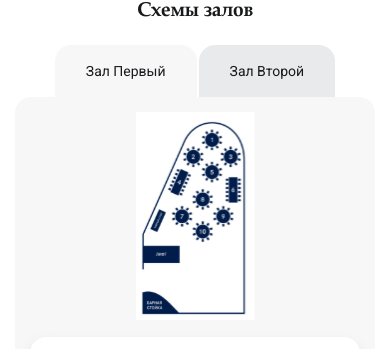
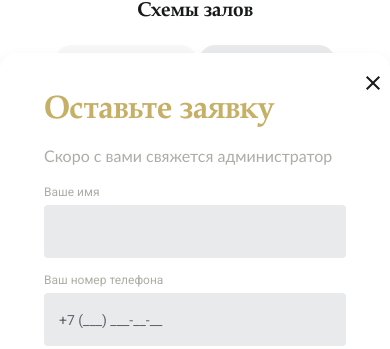
Before and after one commit to Michael3468/vue-test-task, a Vue app: page / in a window 390 px wide. Both pictures are taken after a click on the button "Позвонить". Shown: the part 495-844 px from the top of the page. Built offline with nearby package versions, Linux system fonts and the light colour scheme.

Commit message:
feat(hsmodal): add HSModal component

```diff
--- a/src/App.vue
+++ b/src/App.vue
@@ -2,10 +2,13 @@
 import { RouterView } from 'vue-router'
 import HSHeader from './components/HSHeader.vue'
 import HSFooter from './components/HSFooter.vue'
+import HSModal from './components/HSModal/HSModal.vue';
 </script>
 
 <template>
   <HSHeader />
+
+  <HSModal />
 
   <div class="content">
     <RouterView />
--- a/src/assets/base.css
+++ b/src/assets/base.css
@@ -24,6 +24,7 @@
   --tab-background-active: var(--color-second);
   --tab-content: var(--color-second);
 
+  /* TODO: rename fonts main/second */
   --font-family-roboto: 'Roboto', sans-serif;
   --font-family-p052: 'P052', sans-serif;
   --font-family-lato: 'Lato', sans-serif;
--- /dev/null
+++ b/src/assets/js/constants.js
@@ -0,0 +1,3 @@
+export const constants = {
+  modalToggleClass: 'modal_visible',
+};
--- a/src/components/HSButtonCall.vue
+++ b/src/components/HSButtonCall.vue
@@ -1,5 +1,16 @@
+<script setup lang="ts">
+import { constants } from '@/assets/js/constants';
+import toggleModal from './HSModal/toggleModal';
+
+</script>
+
 <template>
-  <button class="call-button">Позвонить</button>
+  <button
+    class="call-button"
+    @click="toggleModal('.js-modal', `${constants.modalToggleClass}`)"
+  >
+    Позвонить
+  </button>
 </template>
 
 <style>
--- a/src/components/HSHallsScheme.vue
+++ b/src/components/HSHallsScheme.vue
@@ -1,6 +1,9 @@
 <script setup lang="ts">
 import { ref } from 'vue';
 import HSButtonOutlined from './HSButtonOutlined.vue';
+
+import toggleModal from './HSModal/toggleModal';
+import { constants } from '@/assets/js/constants';
 
 let activeTab = ref(1);
 
@@ -113,7 +116,9 @@ const selectTab = (tabId: number) => {
 
           <div class="halls-scheme-tab-content-buttons">
             <div class="halls-scheme-tab-content-button">
-              <HSButtonOutlined text="Забронировать" :isOutlined=false />
+              <HSButtonOutlined
+                text="Забронировать"
+                :isOutlined=false @click="toggleModal('.js-modal', `${constants.modalToggleClass}`)"/>
             </div>
             <HSButtonOutlined text="Посмотреть галерею"/>
           </div>
--- a/src/components/HSHeader.vue
+++ b/src/components/HSHeader.vue
@@ -4,6 +4,9 @@ import HSBurger from './HSBurger.vue';
 import HSButtonCall from './HSButtonCall.vue';
 import HSButtonSocial from './HSButtonSocial.vue';
 import HSNavBar from './HSNavBar.vue';
+
+import toggleModal from './HSModal/toggleModal';
+import { constants } from '@/assets/js/constants';
 </script>
 
 <template>
@@ -42,7 +45,12 @@ import HSNavBar from './HSNavBar.vue';
 
             <div class="header-phone">
               <p class="header-phone__number">+7 (123) 45-67-89</p>
-              <p class="header-phone__button">Перезвоните мне</p>
+              <p
+                class="header-phone__button"
+                @click="toggleModal('.js-modal', `${constants.modalToggleClass}`)"
+              >
+                Перезвоните мне
+              </p>
             </div>
           </div>
         </div>
@@ -176,5 +184,6 @@ header {
   font-family: var(--font-family-roboto);
   font-size: 15px;
   text-decoration-line: underline;
+  cursor: pointer;
 }
 </style>
--- /dev/null
+++ b/src/components/HSModal/HSModal.vue
@@ -0,0 +1,279 @@
+<script setup lang="ts">
+import { ref, onMounted } from 'vue';
+
+import inputMaskPhone from './inputMaskPhone';
+import toggleModal from './toggleModal';
+import HSButtonOutlined from '../HSButtonOutlined.vue';
+
+import { constants } from '@/assets/js/constants';
+
+
+let modalWidth = ref<number>(0);
+let modalTop = ref<number>(window.innerHeight / 2);
+const phoneInputRef = ref<HTMLInputElement | null>(null);
+const modalRef = ref<HTMLElement | null>(null);
+const modalWindowHeight = 250;
+
+const getModalWidth = () => {
+  if (modalRef.value) {
+    modalWidth.value = modalRef.value.offsetWidth;
+    console.log(modalRef.value.offsetHeight);
+  }
+}
+
+const phoneInputClass = 'js-modal-input-phone';
+
+const getScreenCenterOnScroll = () => {
+  window.addEventListener('scroll', function() {
+    const screenCenter = Math.floor(window.scrollY + window.innerHeight / 2);
+
+    modalTop.value = screenCenter;
+  });
+}
+onMounted(() => {
+  getModalWidth();
+  inputMaskPhone(`.${phoneInputClass}`);
+
+  getScreenCenterOnScroll();
+});
+
+const bookHall = () => {
+  console.log('book hall');
+  // book hall code
+
+  toggleModal('.js-modal', `${constants.modalToggleClass}`);
+}
+</script>
+
+<template>
+<div
+  class="modal js-modal"
+  :style="`transform: translateX(-${modalWidth / 2}px); top: ${modalTop - modalWindowHeight}px`"
+  ref="modalRef"
+>
+  <img
+    class="modal-close-button"
+    src="/src/assets/img/modal-close-x.svg"
+    alt="кнопка закрытия модального окна"
+    @click="toggleModal('.js-modal', `${constants.modalToggleClass}`)"
+  >
+
+  <div class="modal-top">
+    <div class="modal-info">
+      <p class="modal-caption">Оставьте заявку</p>
+      <p class="modal-caption-text">Скоро с вами свяжется администратор</p>
+    </div>
+
+    <div class="modal-inputs">
+      <label class="modal-input-label">
+        Ваше имя
+        <input class="modal-input" type="text">
+      </label>
+
+      <label class="modal-input-label">
+        Ваш номер телефона
+        <input
+          :class="`modal-input ${phoneInputClass}`"
+          type="text"
+          placeholder="+7 (___) ___-__-__"
+          ref="phoneInputRef"
+        >
+      </label>
+    </div>
+  </div>
+
+  <div class="modal-bottom">
+    <p class="modal-bottom-text">
+      Нажимая на кнопку «Отправить», Вы соглашаетесь<br /> с
+      <a class="modal-bottom-text-link" href="change_me">Политикой конфиденциальности</a>
+    </p>
+
+    <div class="modal-bottom-button">
+      <HSButtonOutlined text="Забронировать" :isOutlined=false @click="bookHall"/>
+    </div>
+  </div>
+
+</div>
+</template>
+
+<style>
+.modal {
+  visibility: hidden;
+  position: absolute;
+  width: 100%;
+  max-width: 543px;
+  padding: 18px 5px 60px 5px;
+
+  background-color: var(--color-third);
+  top: 50%;
+  left: 50%;
+  z-index: 9999;
+
+  border-radius: var(--border-radius-big);
+  box-shadow: 0px 8px 16px 0px rgba(34, 35, 36, 0.10);
+}
+
+@media screen and (min-width: 414px) {
+  .modal {
+    padding: 18px 18px 60px 39px;
+  }
+}
+
+@media screen and (min-width: 960px) {
+  .modal {
+    width: 100%;
+    max-width: 843px;
+  }
+}
+
+.modal.modal_visible {
+  display: flex;
+  visibility: visible;
+  flex-direction: column;
+}
+
+.modal-close-button {
+  margin-left: auto;
+  width: 24px;
+  height: 24px;
+  cursor: pointer;
+}
+
+.modal-top {
+  display: flex;
+  flex-direction: column;
+  margin-bottom: 9px;
+  margin-left: auto;
+  margin-right: auto;
+}
+
+@media screen and (min-width: 960px) {
+  .modal-top {
+    display: flex;
+    flex-direction: row;
+    justify-content: space-between;
+    transform: translateY(-6px);
+    margin-bottom: 0px;
+    margin-left: 0;
+    margin-right: 0;
+  }
+}
+
+.modal-caption {
+  color: var(--color-main);
+  font-family: var(--font-family-p052);
+  font-size: 32px;
+  font-weight: 700;
+  line-height: 32px;
+  margin-bottom: 15px;
+}
+
+.modal-caption-text {
+  color: var(--color-fourth);
+  font-family: var(--font-family-lato);
+  font-size: 16px;
+  line-height: 28px;
+}
+
+.modal-info,
+.modal-inputs,
+.modal-bottom-text,
+.modal-bottom-button {
+  max-width: 335px;
+  min-width: 302px;
+}
+
+.modal-inputs {
+  display: flex;
+  flex-direction: column;
+  margin: 15px 0;
+  gap: 15px 0;
+}
+
+@media screen and (min-width: 960px) {
+  .modal-inputs {
+    margin-top: 5px;
+    margin-bottom: 9px;
+    margin-right: 64px;
+  }
+}
+
+
+.modal-input-label {
+  display: flex;
+  flex-direction: column;
+  color: var(--color-fourth);
+  font-family: var(--font-family-roboto);
+  font-size: 12px;
+  font-style: normal;
+  font-weight: 400;
+  line-height: 15px;
+}
+
+.modal-input {
+  color: #27282A;
+  background-color: #E9EAEC;
+  border: none;
+  border-radius: var(--border-radius-small);
+
+  font-family: var(--font-family-roboto);
+  font-size: 14px;
+  font-style: normal;
+  font-weight: 400;
+  line-height: 20px;
+
+  padding: 17px 15px 16px 15px;
+  margin-top: 5px;
+}
+
+.modal-input::placeholder {
+  color: #63636F;
+}
+
+.modal-bottom {
+  display: flex;
+  flex-direction: column;
+  margin-left: auto;
+  margin-right: auto;
+  max-width: 300px;
+}
+
+@media screen and (min-width: 960px) {
+  .modal-bottom {
+    display: flex;
+    flex-direction: row;
+    justify-content: space-between;
+    margin-left: 0;
+    margin-right: 0;
+    max-width: none;
+  }
+}
+
+.modal-bottom-text {
+  display: block;
+  color: var(--color-fourth);
+
+  font-family: var(--font-family-roboto);
+  font-size: 12px;
+  font-style: normal;
+  font-weight: 400;
+  line-height: 15px;
+  margin-top: 11px;
+  margin-bottom: 20px;
+}
+
+@media screen and (min-width: 960px) {
+  .modal-bottom-text {
+    margin-bottom: 0px;
+  }
+}
+
+.modal-bottom-text-link {
+  text-decoration: underline;
+  color: var(--color-fourth);
+}
+
+.modal-bottom-button {
+  margin-right: 64px;
+}
+</style>
--- /dev/null
+++ b/src/components/HSModal/inputMaskPhone.js
@@ -0,0 +1,40 @@
+// className = '.some-class-name' (starts with dot)
+export default function inputMaskPhone(className) {
+  window.addEventListener('DOMContentLoaded', function () {
+    [].forEach.call(document.querySelectorAll(className), function (input) {
+      var keyCode;
+      function mask(event) {
+        event.keyCode && (keyCode = event.keyCode);
+        var pos = this.selectionStart;
+        if (pos < 3) event.preventDefault();
+        var matrix = '+7 (___)-___-__-__',
+          i = 0,
+          def = matrix.replace(/\D/g, ''),
+          val = this.value.replace(/\D/g, ''),
+          new_value = matrix.replace(/[_\d]/g, function (a) {
+            return i < val.length ? val.charAt(i++) || def.charAt(i) : a;
+          });
+        i = new_value.indexOf('_');
+        if (i != -1) {
+          i < 5 && (i = 3);
+          new_value = new_value.slice(0, i);
+        }
+        var reg = matrix
+          .slice(0, this.value.length)
+          .replace(/_+/g, function (a) {
+            return '\\d{1,' + a.length + '}';
+          })
+          .replace(/[+()]/g, '\\$&');
+        reg = new RegExp('^' + reg + '$');
+        if (!reg.test(this.value) || this.value.length < 5 || (keyCode > 47 && keyCode < 58))
+          this.value = new_value;
+        if (event.type == 'blur' && this.value.length < 5) this.value = '';
+      }
+
+      input.addEventListener('input', mask, false);
+      input.addEventListener('focus', mask, false);
+      input.addEventListener('blur', mask, false);
+      input.addEventListener('keydown', mask, false);
+    });
+  });
+}
--- /dev/null
+++ b/src/components/HSModal/toggleModal.js
@@ -0,0 +1,13 @@
+export default function toggleModal(modalClassName, toggleClass) {
+  const modal = document.querySelector(modalClassName);
+
+  if (modal) {
+    const isModalVisible = modal.classList.contains(toggleClass);
+
+    if (isModalVisible) {
+      modal.classList.remove(toggleClass);
+    } else {
+      modal.classList.add(toggleClass);
+    }
+  }
+}
--- a/tsconfig.app.json
+++ b/tsconfig.app.json
@@ -1,6 +1,6 @@
 {
   "extends": "@vue/tsconfig/tsconfig.dom.json",
-  "include": ["env.d.ts", "src/**/*", "src/**/*.vue"],
+  "include": ["env.d.ts", "src/**/*", "src/**/*.vue", "src/**/*/*.js"],
   "exclude": ["src/**/__tests__/*"],
   "compilerOptions": {
     "composite": true,
```
Also changed, not shown: src/assets/img/modal-close-x.svg (added).
